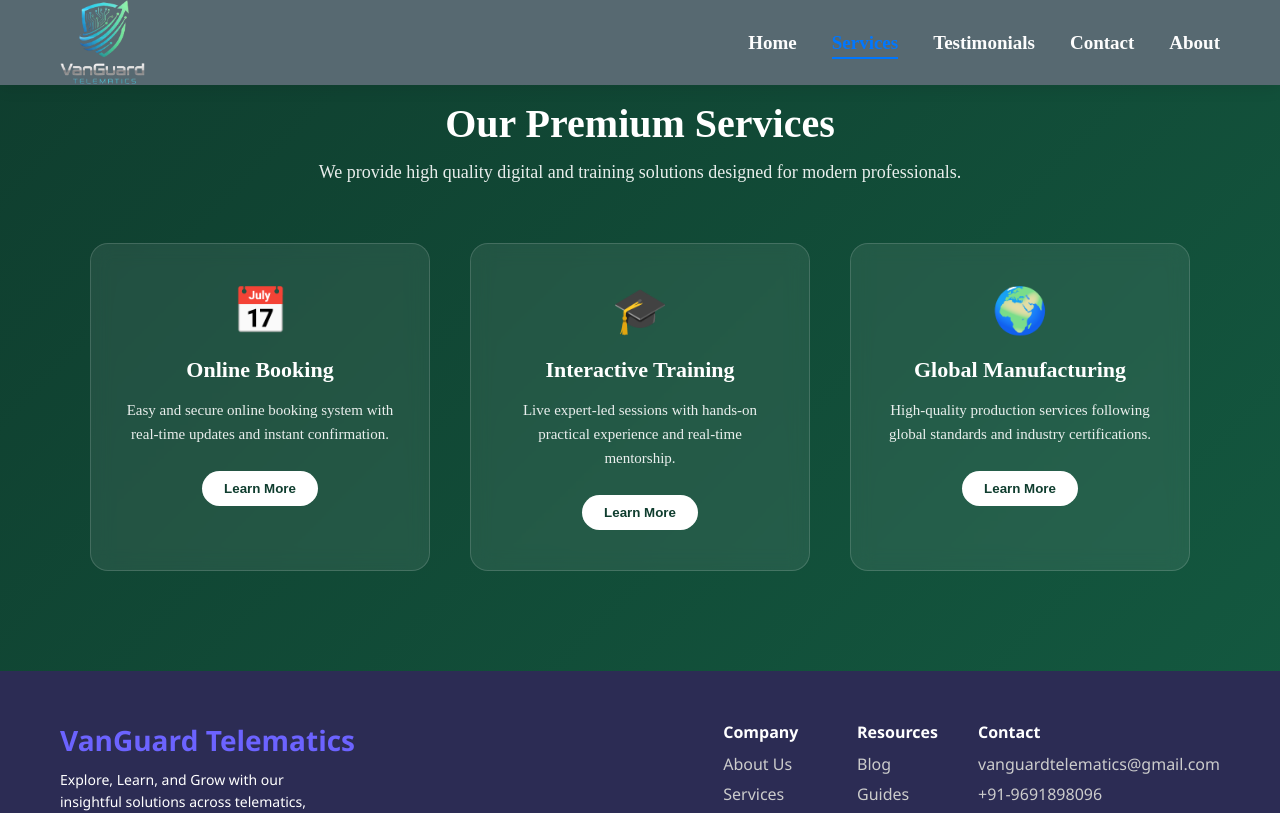
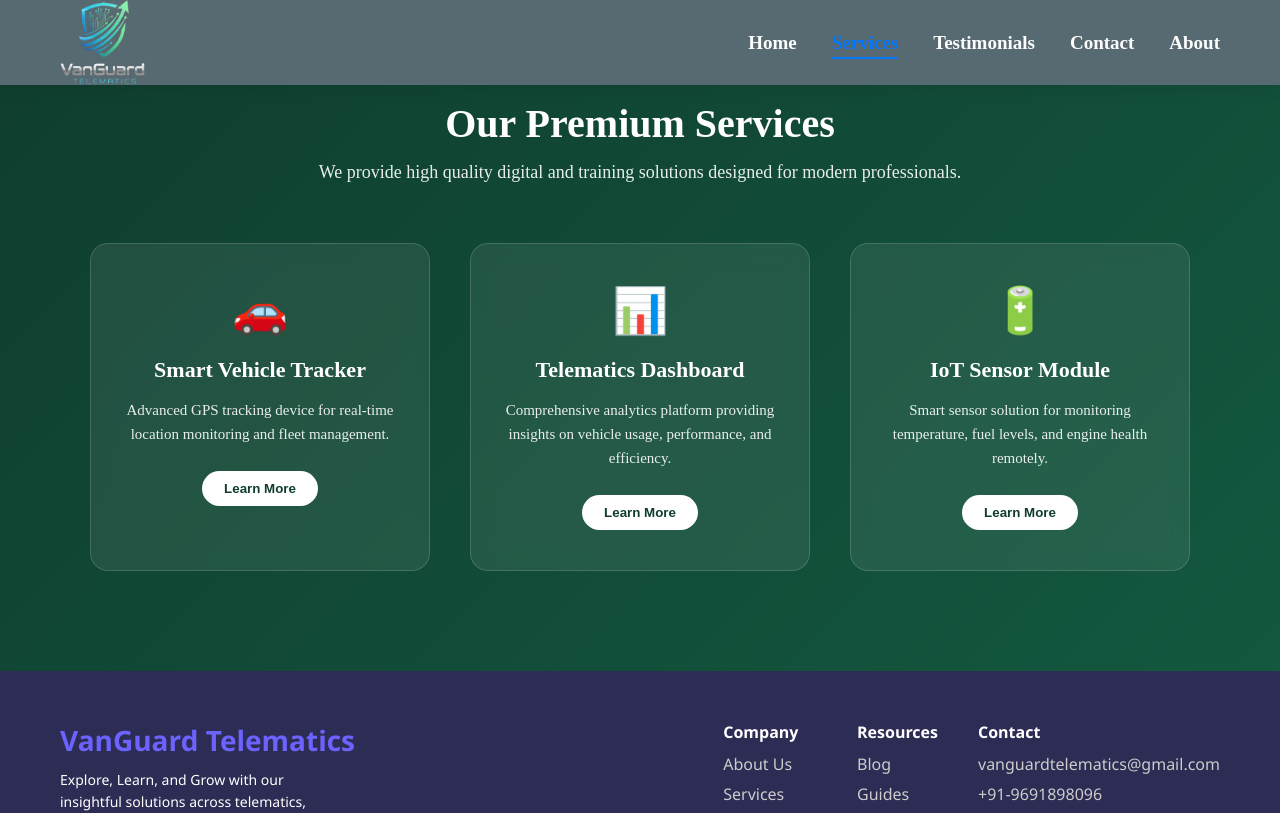
Before and after one commit to ramesh965801/eduilluminate, a React app: page /services in a window 1280 px wide. Shown: the top 813 px of the page. Built offline with nearby package versions, Linux system fonts and the light colour scheme; the HTML template or start-up script is replaced by a standard one.

Commit message:
Updated product data

```diff
--- a/src/components/About.jsx
+++ b/src/components/About.jsx
@@ -13,10 +13,7 @@
           <h2>About Us</h2>
           <div className="underline"></div>
           <p>
-            Welcome to Eduilluminate, where curiosity meets knowledge. Our mission
-            is to offer insightful, well-researched articles that broaden your
-            understanding on a multitude of topics. From science to arts, we cover
-            an extensive range of subjects to fuel your learning journey.
+            Welcome to VanGuard Telematics Pvt. Ltd., where innovation drives connectivity. Our mission is to provide cutting-edge telematics solutions that empower businesses with real-time insights and smarter decision-making. From fleet management to IoT integration, we deliver technology that transforms operations and enhances efficiency.
           </p>
         </div>
       </div>
@@ -28,10 +25,10 @@
           <h2>Our Vision</h2>
           <div className="underline"></div>
           <p>
-            At Eduilluminate, we aim to empower learners globally. By providing
-            engaging and well-researched content, we inspire curiosity and
-            facilitate growth across a wide range of subjects, making learning
-            accessible, meaningful, and enjoyable for everyone.
+            At VanGuard Telematics, we aim to empower businesses globally. By providing
+            cutting-edge telematics solutions, we inspire innovation and
+            facilitate growth across a wide range of industries, making connectivity
+            accessible, meaningful, and efficient for everyone.
           </p>
         </div>
       </div>
--- a/src/components/productData.js
+++ b/src/components/productData.js
@@ -4,11 +4,11 @@
   {
     id: 1,
     image: product1,
-    title: "Online Booking",
+    title: "Vehicle Accident Alert System",
     price: 199,
     rating: 4.8,
     details:
-      "Our Online Booking system provides real-time availability, secure payments, booking management dashboard, and automated notifications."
+      "Our Vehicle Accident Alert System provides real-time monitoring and alerts for vehicle accidents, helping to ensure safety and quick response."
   }
 
 ];
--- a/src/components/serviceData.js
+++ b/src/components/serviceData.js
@@ -1,25 +1,25 @@
-const serviceData = [
+const productData = [
   {
     id: 1,
-    icon: "📅",
-    title: "Online Booking",
+    icon: "🚗",
+    title: "Smart Vehicle Tracker",
     description:
-      "Easy and secure online booking system with real-time updates and instant confirmation."
+      "Advanced GPS tracking device for real-time location monitoring and fleet management."
   },
   {
     id: 2,
-    icon: "🎓",
-    title: "Interactive Training",
+    icon: "📊",
+    title: "Telematics Dashboard",
     description:
-      "Live expert-led sessions with hands-on practical experience and real-time mentorship."
+      "Comprehensive analytics platform providing insights on vehicle usage, performance, and efficiency."
   },
   {
     id: 3,
-    icon: "🌍",
-    title: "Global Manufacturing",
+    icon: "🔋",
+    title: "IoT Sensor Module",
     description:
-      "High-quality production services following global standards and industry certifications."
+      "Smart sensor solution for monitoring temperature, fuel levels, and engine health remotely."
   }
 ];
 
-export default serviceData;
+export default productData;
```
